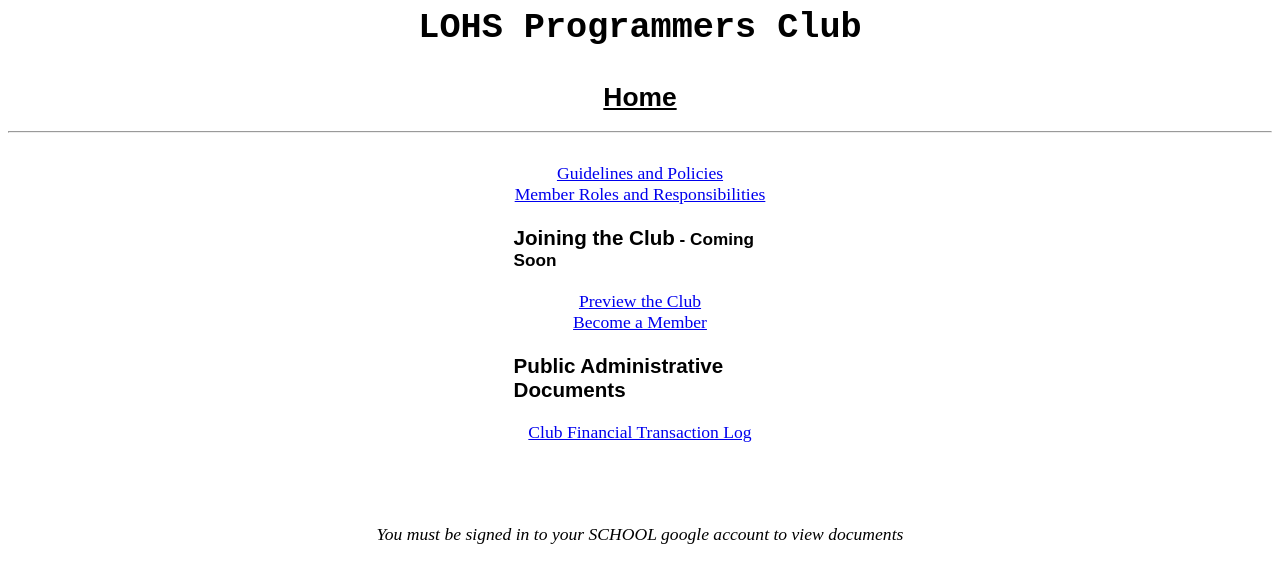
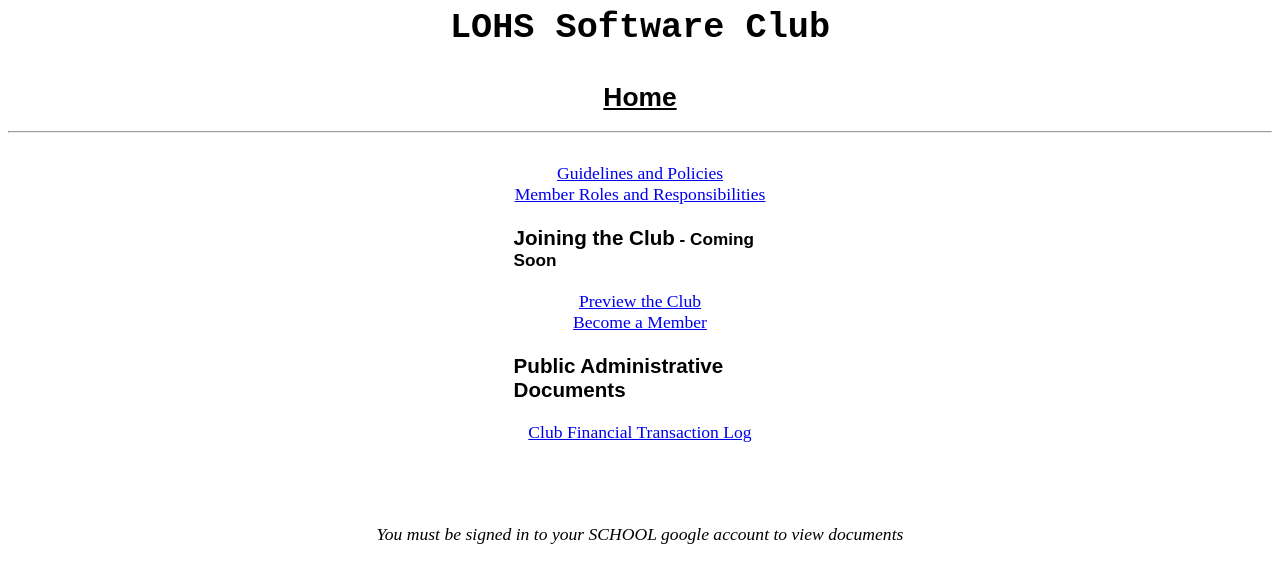
Before and after one commit to lohs-programmers-club/Website, a plain HTML site: page index.html in a window 1280 px wide. Drawn offline with Linux system fonts and the light colour scheme.

Commit message:
Rename club to LOHS Software Club

```diff
--- a/index.html
+++ b/index.html
@@ -1,13 +1,13 @@
 <html>
 <head>
-    <title>LOHS Programmers Club</title>
+    <title>LOHS Software Club</title>
     <link rel="stylesheet" type="text/css" href="style.css" />
     <meta charset="UTF-8">
     <meta name="author" content="Adrian Edwards">
 </head>
 <body>
 <header>
-    <h1>LOHS Programmers Club</h1>
+    <h1>LOHS Software Club</h1>
     <ul>
         <li><a href="index.html" id="selected">Home</a></li><!-- -
         <li><a href="polls.html">Member Polls</a></li>-->
```
